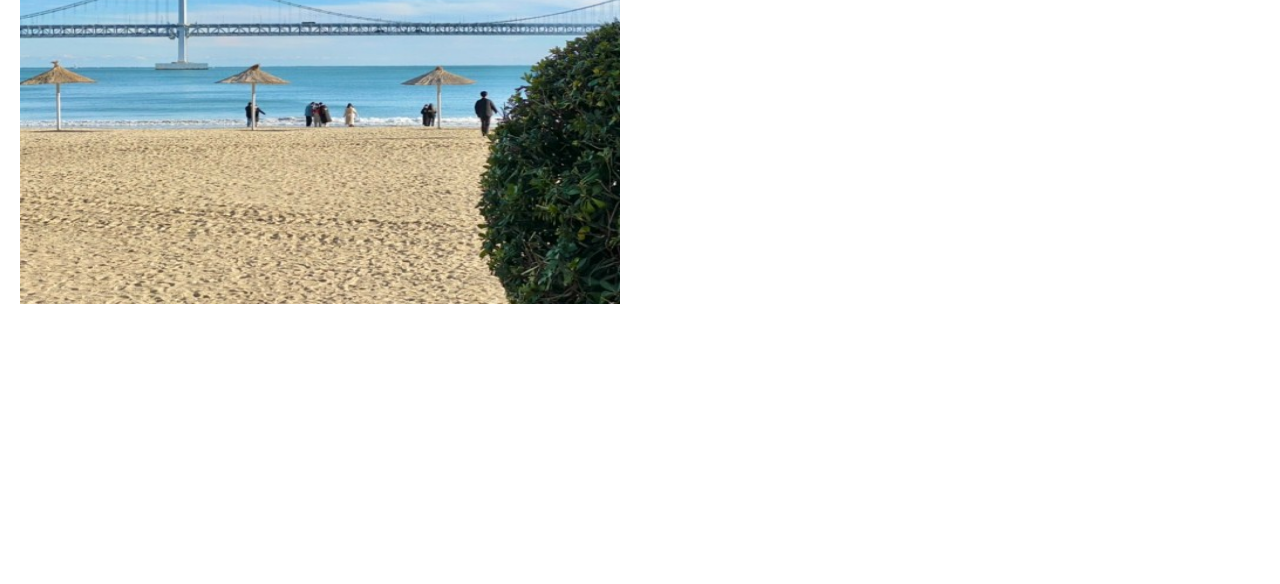
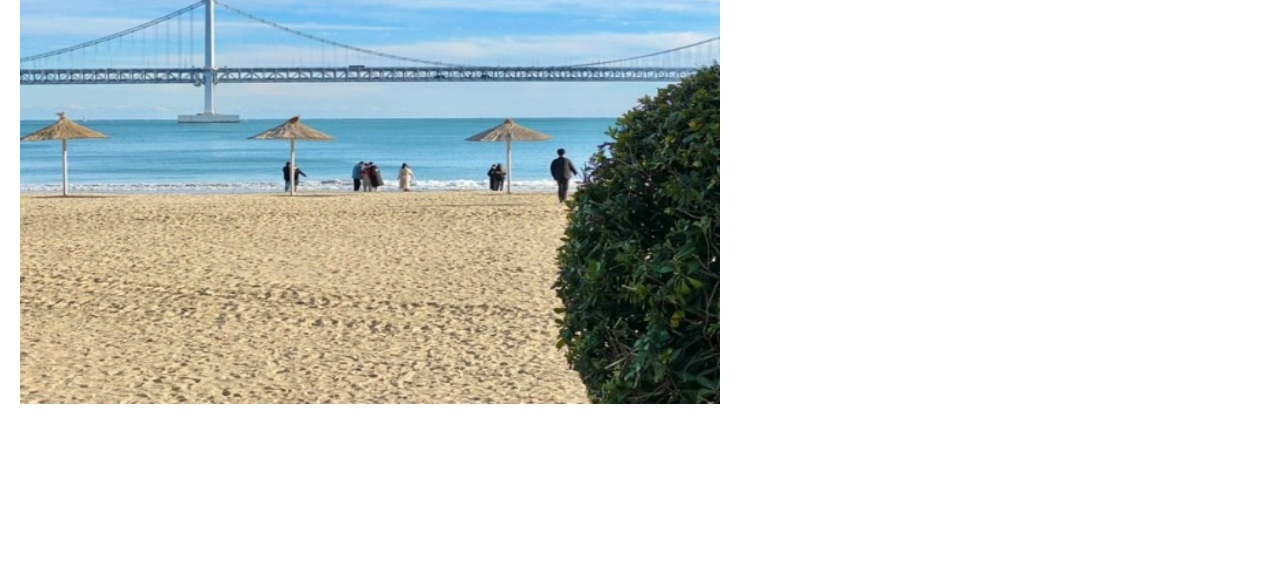
Before and after one commit to ddodoyeon/dy0929, a plain HTML site: page busan.html in a window 1280 px wide. Shown: the part 216-800 px from the top of the page. Drawn offline with Linux system fonts and the light colour scheme.

Commit message:
Update busan.html

```diff
--- a/busan.html
+++ b/busan.html
@@ -62,7 +62,7 @@
 </style>
 <body>
     <div id="img">
-        <img src="./imgs/busan.jpg"  width="600" height="500">
+        <img src="./imgs/busan.jpg"  width="700" height="600">
         </div>
 
         <div id="desc" >
```
